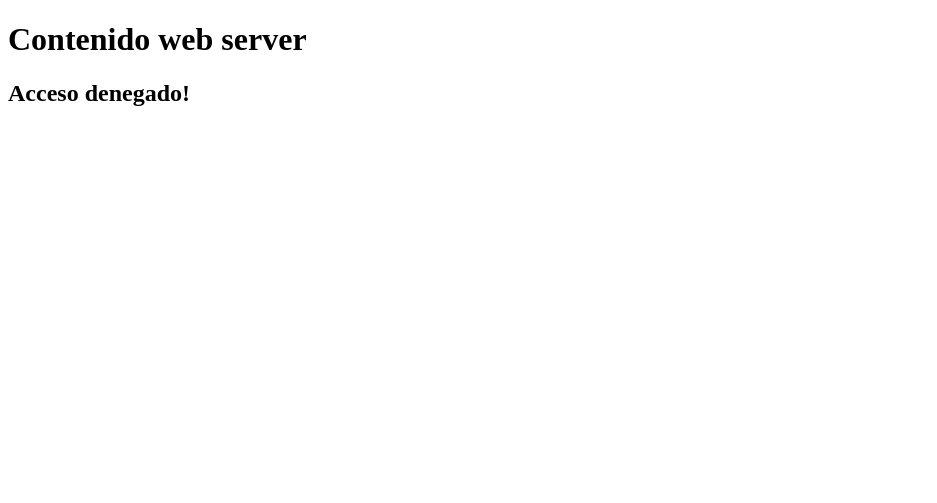
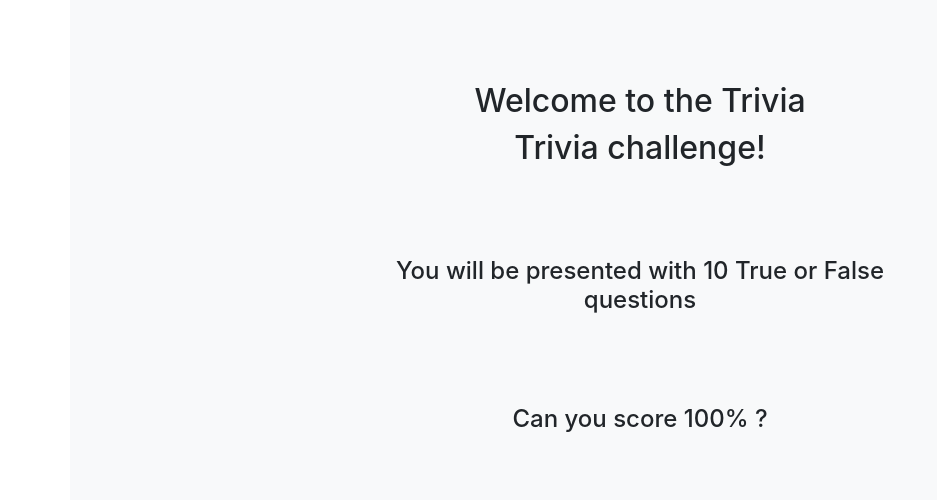
Before and after one commit to Yessi2021/question-backend, a website: page public/index.html in a window 1280 px wide. Shown: the whole page, without its empty margins (0-937 px from the left). Drawn offline with nearby package versions, Linux system fonts and the light colour scheme.

Commit message:
backend updated

```diff
--- a/public/index.html
+++ b/public/index.html
@@ -3,10 +3,41 @@
 <head>
     <meta charset="UTF-8">
     <meta name="viewport" content="width=device-width, initial-scale=1.0">
-    <title>Document</title>
+    <link rel="stylesheet" href="https://cdn.jsdelivr.net/npm/bootstrap@4.6.2/dist/css/bootstrap.min.css" integrity="sha384-xOolHFLEh07PJGoPkLv1IbcEPTNtaed2xpHsD9ESMhqIYd0nLMwNLD69Npy4HI+N" crossorigin="anonymous">
+    <title>Questionario</title>
 </head>
+
+<style>
+
+.sections  {
+    width: 500px;
+    height: 500px;
+    display: flex;
+    align-items: center;
+    justify-content: space-evenly;
+    flex-direction: column;
+    margin: auto;
+    text-align: center !important;
+
+}
+
+</style>
+
+
 <body>
-    <h1> Contenido web server </h1>
-    <h2>Acceso denegado!</h2>
+    <div class="container bg-light">
+        <div class="sections">
+            <section class="mt-4">
+                <h2> Welcome to the Trivia</h2>
+                <h2> Trivia challenge!</h2>
+              </section>
+                <section class="mt-4">
+                    <h4> You will be presented with 10 True or False questions </h4>
+                </section>
+                <section class="mt-4" >
+                    <h4> Can you score 100% ? </h4>
+                </section>
+        </div>
+    </div>
 </body>
 </html>
```
Also changed, not shown: models/server.js (+6 -6 lines), README.md, controllers/README.md (added).
